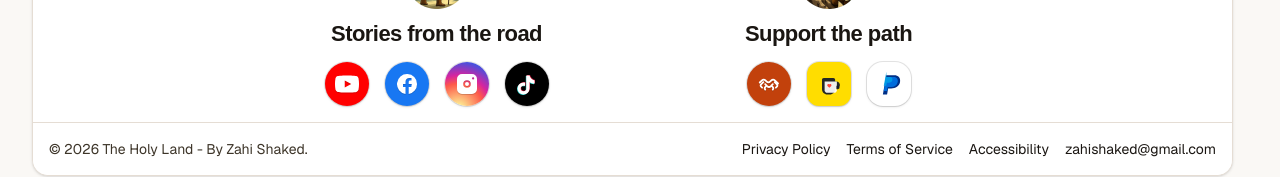
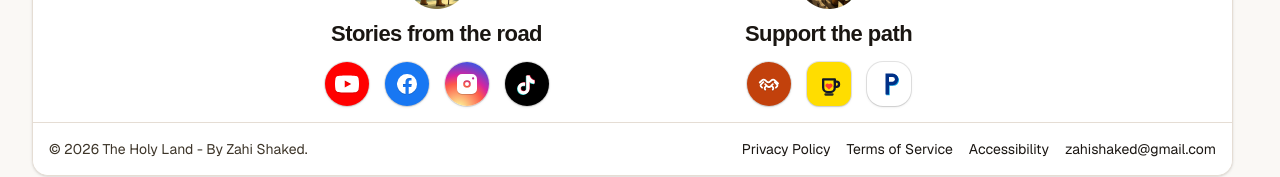
Before and after one commit to Ponzee/zahi-tours, a Next.js app: page /about in a window 1280 px wide. Shown: the part 617-794 px from the top of the page. Built offline with nearby package versions, Linux system fonts and the light colour scheme; no server answers; a web font is replaced by a local one.

Commit message:
ui(follow): refine bmc and paypal marks

```diff
--- a/components/FollowSupportBlock.tsx
+++ b/components/FollowSupportBlock.tsx
@@ -159,27 +159,36 @@ export default function FollowSupportBlock() {
                     className="inline-flex h-11 w-11 items-center justify-center rounded-xl bg-[#FFDD00] shadow-sm ring-1 ring-black/10 transition-all duration-200 ease-out group-hover:-translate-y-0.5 group-hover:shadow-md group-hover:ring-black/20 group-hover:scale-[1.04] active:translate-y-0 active:scale-[0.98]"
                     aria-hidden="true"
                   >
-                    {/* Buy Me a Coffee style: cup + heart accent */}
-                    <svg viewBox="0 0 64 64" className="h-7 w-7" aria-hidden="true">
+                    {/* BMC-style cup outline + heart (crisp + centered) */}
+                    <svg viewBox="0 0 24 24" className="h-7 w-7" aria-hidden="true">
                       <path
-                        d="M16 22c0-2.2 1.8-4 4-4h22c2.2 0 4 1.8 4 4v4h3c4.4 0 8 3.6 8 8s-3.6 8-8 8h-3v2c0 6.6-5.4 12-12 12H28c-6.6 0-12-5.4-12-12V22z"
-                        fill="#111827"
-                        opacity="0.92"
+                        d="M7 8h10v7a4 4 0 0 1-4 4h-2a4 4 0 0 1-4-4V8z"
+                        fill="none"
+                        stroke="#111827"
+                        strokeWidth="2"
+                        strokeLinecap="round"
+                        strokeLinejoin="round"
                       />
                       <path
-                        d="M22 26v20c0 3.3 2.7 6 6 6h16c3.3 0 6-2.7 6-6V26H22z"
-                        fill="#ffffff"
-                        opacity="0.92"
+                        d="M17 10h1.4a2.2 2.2 0 0 1 0 4.4H17"
+                        fill="none"
+                        stroke="#111827"
+                        strokeWidth="2"
+                        strokeLinecap="round"
+                        strokeLinejoin="round"
                       />
                       <path
-                        d="M49 44h3c2.2 0 4-1.8 4-4s-1.8-4-4-4h-3v8z"
-                        fill="#111827"
-                        opacity="0.92"
+                        d="M9 21h6"
+                        fill="none"
+                        stroke="#111827"
+                        strokeWidth="2"
+                        strokeLinecap="round"
+                        strokeLinejoin="round"
+                        opacity="0.9"
                       />
                       <path
-                        d="M32.7 33.2c1.1-1.3 3.2-1.3 4.3 0 1 1.2.8 2.9-.4 3.9l-3.8 3.2-3.8-3.2c-1.2-1-1.4-2.7-.4-3.9 1.1-1.3 3.2-1.3 4.1 0z"
+                        d="M12 12.2c.7-.8 2-.8 2.7 0 .6.7.5 1.8-.3 2.4L12 16.7l-2.4-2.1c-.8-.6-.9-1.7-.3-2.4.7-.8 2-.8 2.7 0z"
                         fill="#FF3B30"
-                        opacity="0.95"
                       />
                     </svg>
                   </span>
@@ -197,22 +206,24 @@ export default function FollowSupportBlock() {
                     className="inline-flex h-11 w-11 items-center justify-center rounded-2xl bg-white shadow-sm ring-1 ring-black/10 transition-all duration-200 ease-out group-hover:-translate-y-0.5 group-hover:shadow-md group-hover:ring-black/20 group-hover:scale-[1.04] active:translate-y-0 active:scale-[0.98]"
                     aria-hidden="true"
                   >
-                    {/* PayPal-style layered P (cleaner + more recognizable) */}
-                    <svg viewBox="0 0 64 64" className="h-7 w-7" aria-hidden="true">
-                      <path
-                        d="M28 12h16c9 0 15 6.2 13.2 15.4C55.7 36.8 47 42 37 42h-7l-2.4 14H18l7.6-44z"
-                        fill="#003087"
-                      />
-                      <path
-                        d="M26 16h16c6.8 0 11.4 4.5 10 11.2C50.4 35 44.2 39 37.5 39h-8.5l-1.6 9H20l6-32z"
-                        fill="#0070E0"
-                        opacity="0.95"
-                      />
-                      <path
-                        d="M26 16h7.8c4.1 0 6.9 2.6 6 6.7-.8 4-4.3 6.3-8.4 6.3H27l-1.2 7.2h-5.8l6-32z"
-                        fill="#00A0E6"
-                        opacity="0.9"
-                      />
+                    {/* PayPal-style layered P (centered + cleaner at small size) */}
+                    <svg viewBox="0 0 24 24" className="h-7 w-7" aria-hidden="true">
+                      {/* back layer */}
+                      <g transform="translate(0.6,0.6)">
+                        <path
+                          d="M9 3h6a5 5 0 0 1 0 10h-3v8H9V3z"
+                          fill="#009CDE"
+                          opacity="0.95"
+                        />
+                        <path
+                          d="M12 6h3a2 2 0 0 1 0 4h-3V6z"
+                          fill="#ffffff"
+                          opacity="0.95"
+                        />
+                      </g>
+                      {/* front layer */}
+                      <path d="M9 3h6a5 5 0 0 1 0 10h-3v8H9V3z" fill="#003087" />
+                      <path d="M12 6h3a2 2 0 0 1 0 4h-3V6z" fill="#ffffff" />
                     </svg>
                   </span>
                 </a>
```
